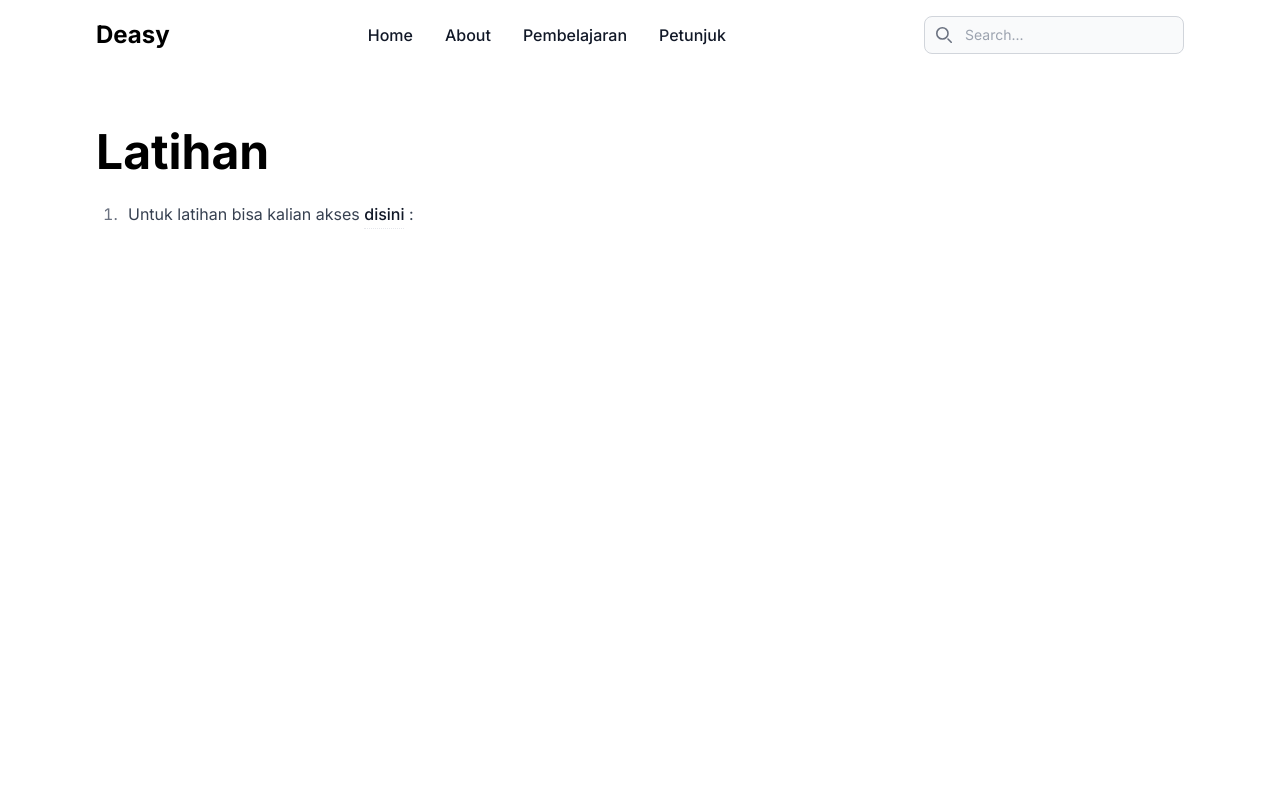
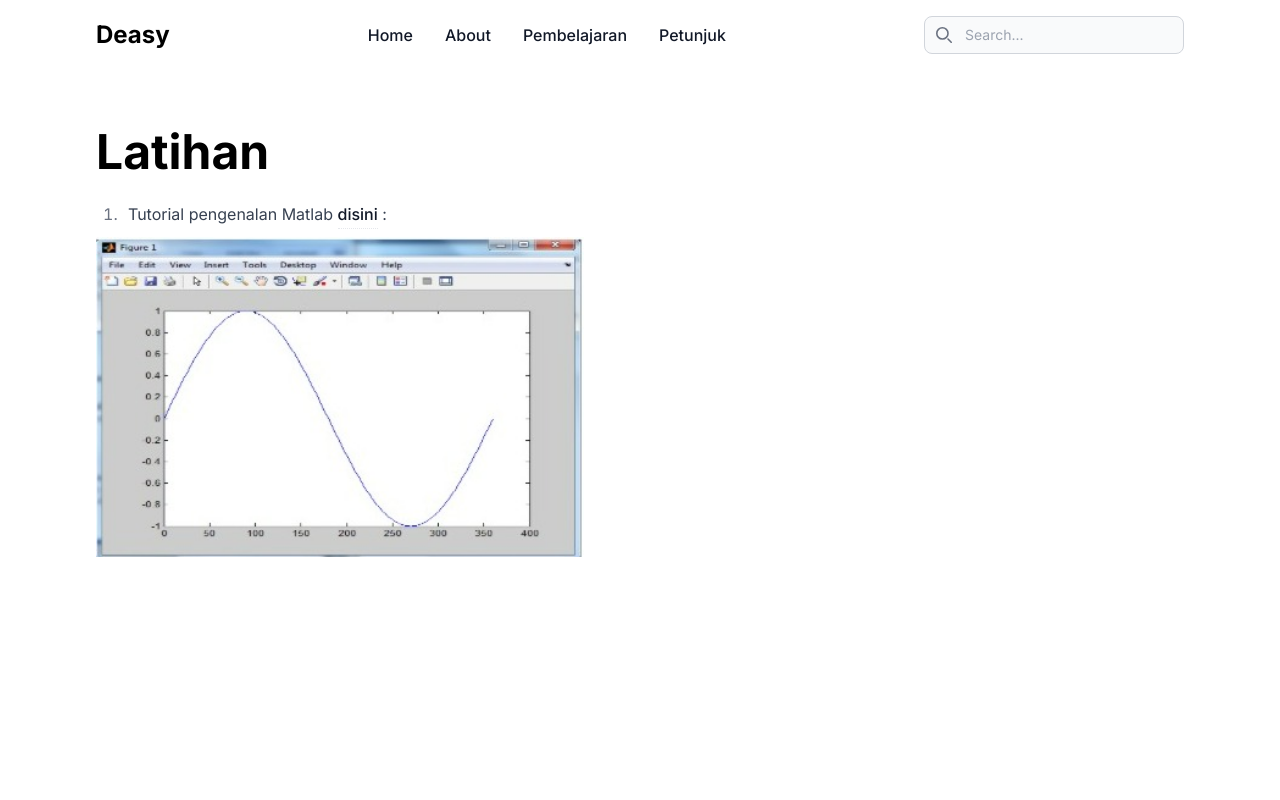
Before and after one commit to yogimulyanaprayoga/deasywahyuni, a Next.js app: page /latihan in a window 1280 px wide. Shown: the top 800 px of the page. Built offline with nearby package versions, Linux system fonts and the light colour scheme.

Commit message:
feat:update page latihan

```diff
--- a/src/app/latihan/page.tsx
+++ b/src/app/latihan/page.tsx
@@ -1,3 +1,4 @@
+import Image from "next/image";
 import CustomLink from "@/components/links/CustomLink";
 
 export default function LatihanPage() {
@@ -8,11 +9,18 @@
         <article className="prose mt-2 dark:prose-invert">
           <ol className="mt-6">
             <li>
-              Untuk latihan bisa kalian akses{" "}
+              Tutorial pengenalan Matlab{" "}
               <CustomLink href="https://bit.ly/3VczMgu">disini</CustomLink> :
             </li>
           </ol>
         </article>
+        <Image
+          src="/latihan-image.jpg"
+          alt="Profile"
+          width={488}
+          height={425}
+          // className="w-40 md:w-72"
+        />
       </div>
     </main>
   );
--- a/src/contents/blog/deret-taylor-dan-analisis-galat.mdx
+++ b/src/contents/blog/deret-taylor-dan-analisis-galat.mdx
@@ -1,6 +1,6 @@
 ---
 title: "Deret Taylor Dan Analisis Galat"
-publishedAt: "2024-04-22"
+publishedAt: "2024-05-26"
 description: "Deret Taylor adalah representasi fungsi sebagai jumlah tak hingga dari suku polinomial yang didasarkan pada turunan fungsi tersebut di sekitar suatu titik."
 englishOnly: "true"
 banner: "deret-taylor"
--- a/src/contents/blog/metode-numerik.mdx
+++ b/src/contents/blog/metode-numerik.mdx
@@ -1,6 +1,6 @@
 ---
 title: "Metode Numerik"
-publishedAt: "2024-04-22"
+publishedAt: "2024-05-26"
 description: "Metode numerik adalah teknik yang digunakan untuk menemukan solusi numerik dari masalah matematika yang seringkali tidak dapat diselesaikan secara analitis."
 englishOnly: "true"
 banner: "metode-numerik"
```
Also changed, not shown: public/latihan-image.jpg (added).
